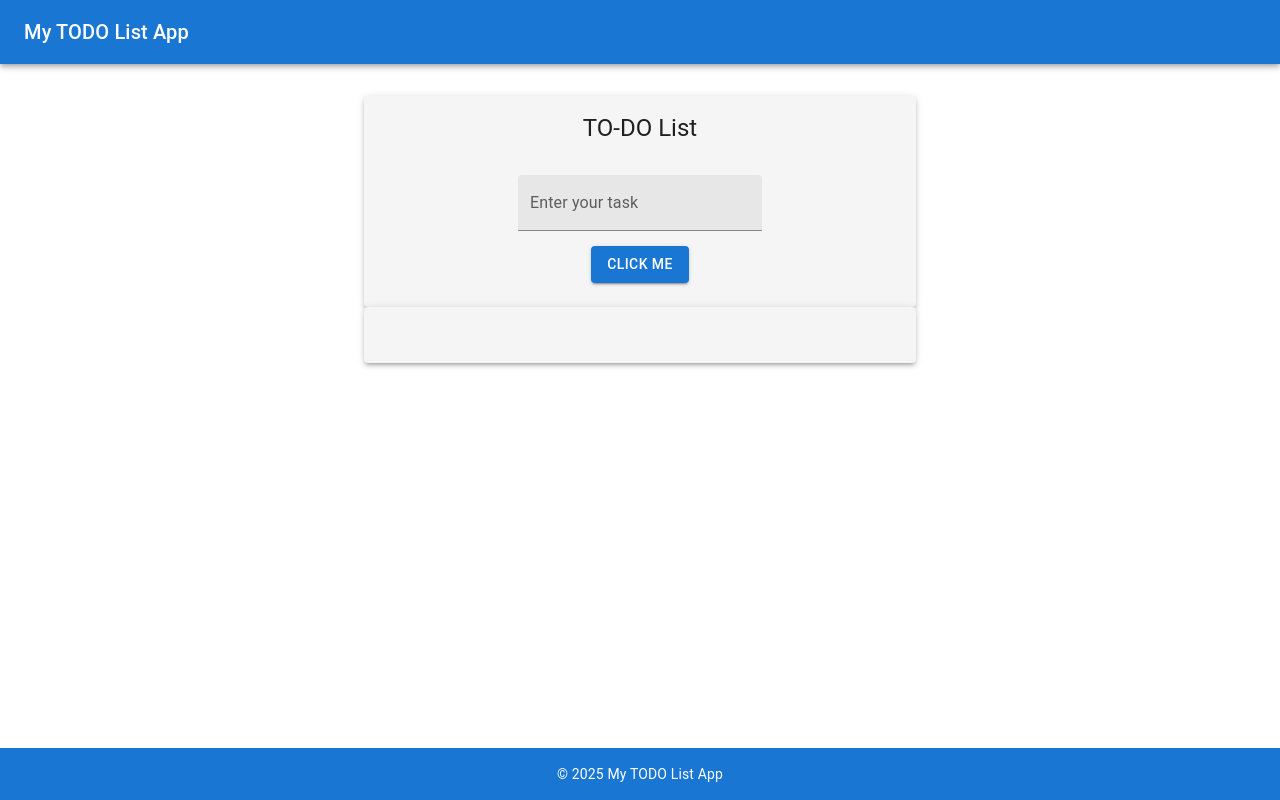
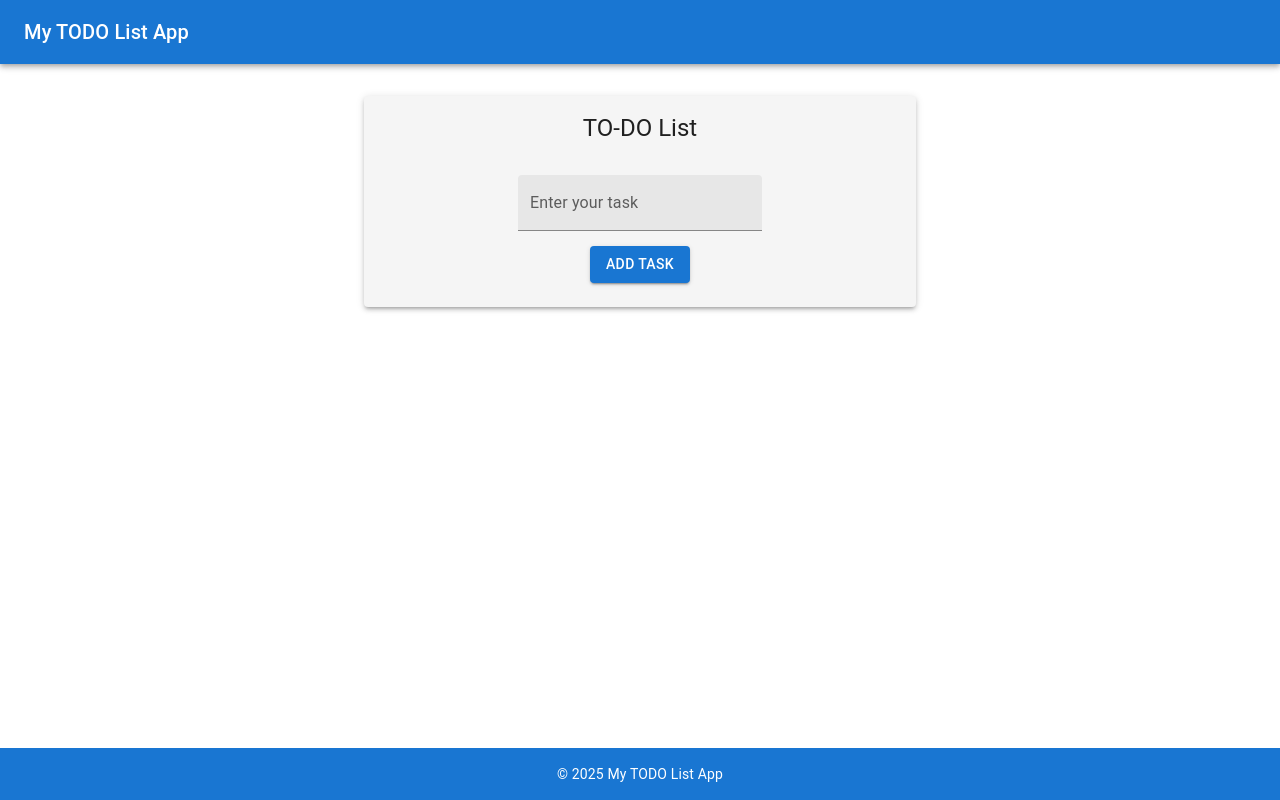
Before and after one commit to humaid-mobiloitte/todo-list, a React (Vite) app: page / in a window 1280 px wide. Built offline with nearby package versions, Linux system fonts and the light colour scheme.

Commit message:
adding task functionality added

```diff
--- a/src/App.jsx
+++ b/src/App.jsx
@@ -1,6 +1,6 @@
 import React from 'react';
 import { Typography, Card, CardContent, Button, Container, Box, CssBaseline,TextField } from '@mui/material';
-import AppBarComponent from './assets/AppBar';
+import AppBarComponent from './assets/TopBar';
 import Footer from './assets/Footer';
 import MainComponent from './assets/MainComponent';
 
--- a/src/assets/MainComponent.jsx
+++ b/src/assets/MainComponent.jsx
@@ -1,25 +1,36 @@
 import React from 'react'
-import { Container, Card, CardContent, Typography, TextField, Button } from '@mui/material'
-
+import { Container, Card, CardContent, Typography} from '@mui/material'
+import InputField from './inputField'
+import { useState } from 'react'
 
 function MainComponent() {
+    //isko array bna do,taki aur bhi tasks aaskein:- let [input,setInput]=useState('')
+    let [tasks,setTasks]=useState([])
+
+    // is function ko bhi array k hisab se modify kr do
+    // function handleClick(value){
+    //     return setInput(value)
+    // }
+    function handleClick(newTask){
+        return setTasks((prevTasks)=>[...prevTasks,newTask])
+    }
   return (
     <Container maxWidth="sm" sx={{ flex: 1, mt: 4 }}>
+        {/* YE INPUT LENE K LIYE */}
+        <InputField handleClickProp={handleClick}/>
+
+        {/* YE DISPLAY KRWANE K LIYE */}
         <Card sx={{ backgroundColor: '#f5f5f5', boxShadow: 3 }}>
-          <CardContent style={{ display: 'flex', flexDirection: 'column', alignItems:'center',gap:'15px'}}>
-            <Typography variant="h5" sx={{ mb: 2 }}>
-              TO-DO List
-            </Typography>
-            <TextField id="filled-basic" label="Enter your task" variant="filled" />
-            <Button variant="contained" color="primary">Click Me</Button>
-          </CardContent>
-        </Card>
-        <Card sx={{ backgroundColor: '#f5f5f5', boxShadow: 3 }}>
-          <CardContent style={{ display: 'flex', flexDirection: 'column', alignItems:'center',gap:'15px'}}>
-            <Typography variant="h5" sx={{ mb: 2 }}>
-            {/* TASK YHA LIKHA HUA AYEGA */}
-            </Typography>
-          </CardContent>
+            {tasks.map((task,i)=>{
+                return(
+                    <CardContent style={{ display: 'flex', flexDirection: 'column', alignItems:'center',gap:'15px'}}>
+                        <Typography variant="h5" sx={{ mb: 2 }}>
+                        {/* TASK YHA LIKHA HUA AYEGA */}
+                            {task}
+                        </Typography>
+                    </CardContent>
+                )
+            })}
         </Card>
       </Container>
   )
--- /dev/null
+++ b/src/assets/inputField.jsx
@@ -0,0 +1,31 @@
+import React, { useState } from 'react';
+import { Card, CardContent, Typography, TextField, Button } from '@mui/material';
+
+function InputField({ handleClickProp }) {
+    const [inputValue, setInputValue] = useState('');
+
+    const childHandleClick = () => {
+        handleClickProp(inputValue)
+    };
+
+    const handleInputChange = (e) => {
+        setInputValue(e.target.value)
+    };
+
+    return (
+        <Card sx={{ backgroundColor: '#f5f5f5', boxShadow: 3 }}>
+            <CardContent style={{ display: 'flex', flexDirection: 'column', alignItems: 'center', gap: '15px' }}>
+                <Typography variant="h5" sx={{ mb: 2 }}>
+                    TO-DO List
+                </Typography>
+                <TextField id="filled-basic" label="Enter your task" variant="filled" value={inputValue} onChange={handleInputChange}
+                />
+                <Button variant="contained" color="primary" onClick={childHandleClick}>
+                    Add Task
+                </Button>
+            </CardContent>
+        </Card>
+    );
+}
+
+export default InputField;
```
Also changed, not shown: src/assets/TopBar.jsx (renamed from src/assets/AppBar.jsx).
